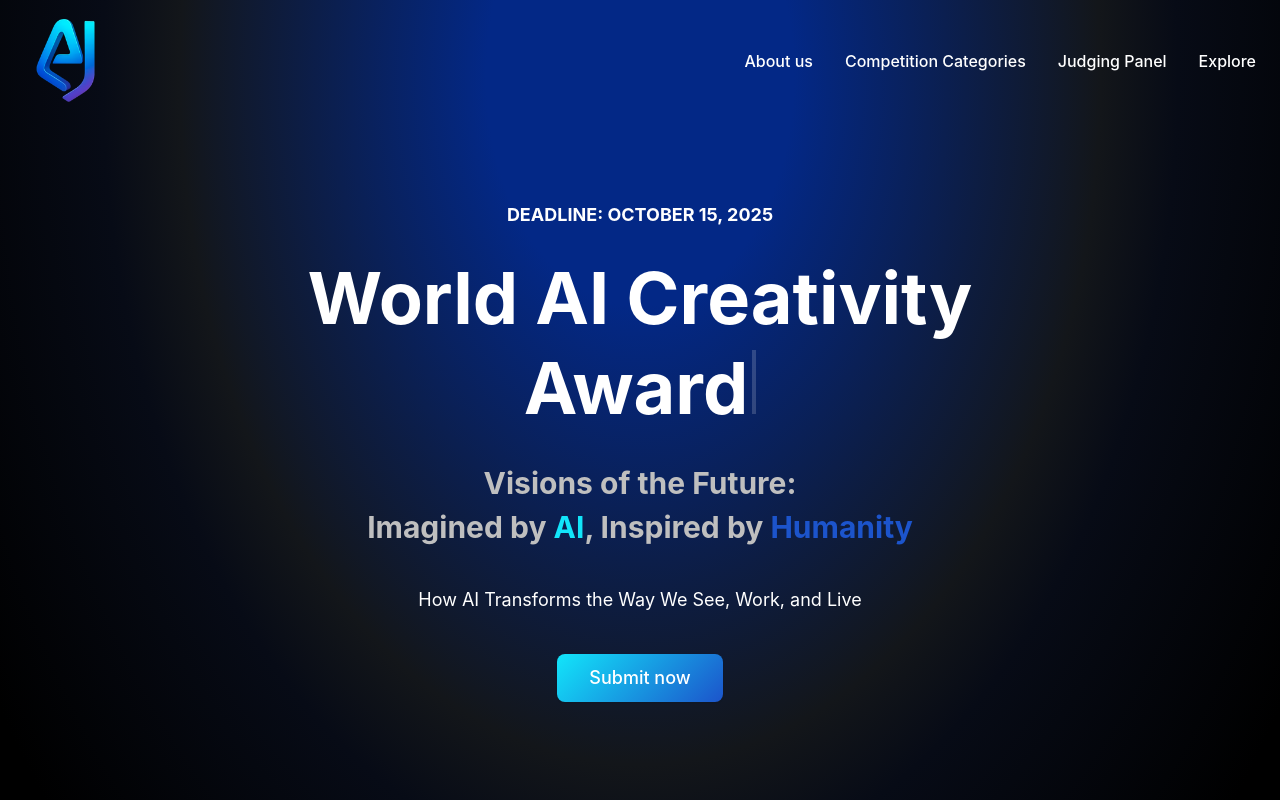
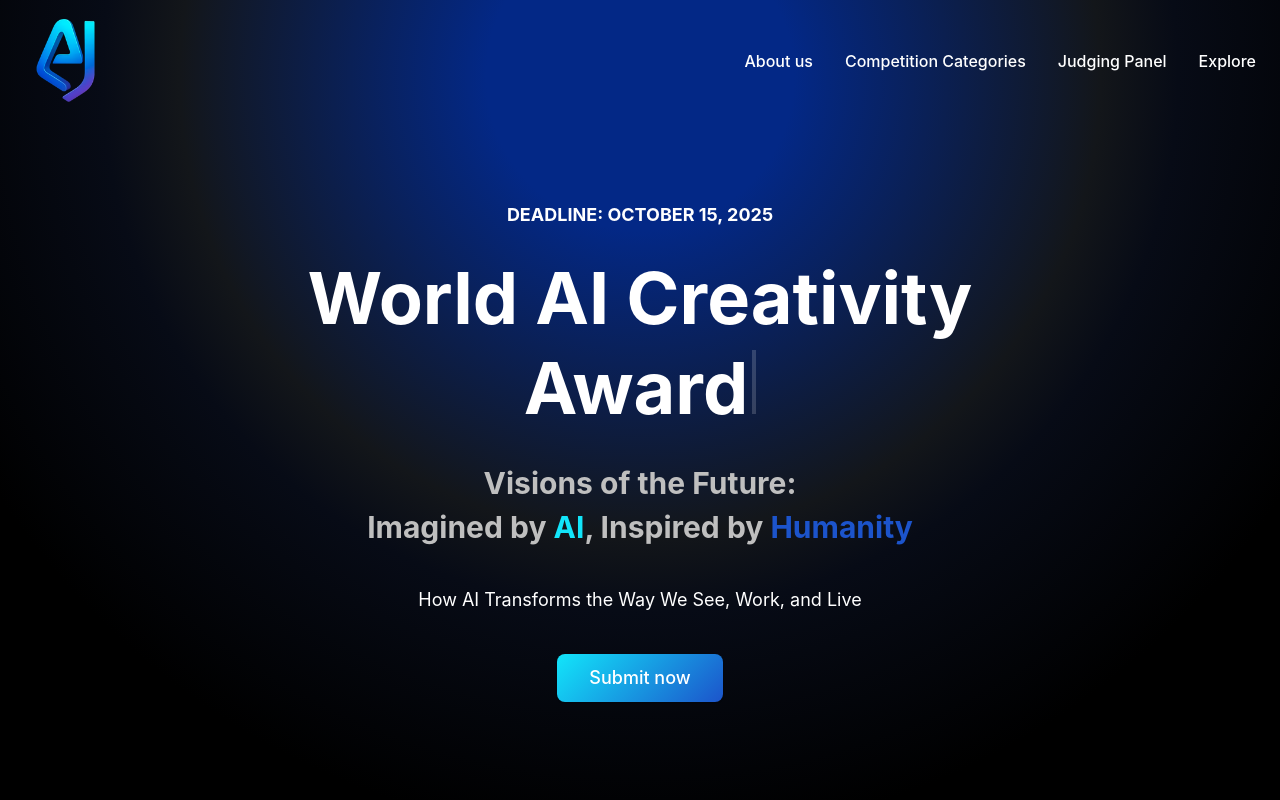
Before and after one commit to TrietTran1701/ai-landing-ueh, a Next.js app: page / in a window 1280 px wide. Shown: the top 800 px of the page. Built offline with nearby package versions, Linux system fonts and the light colour scheme.

Commit message:
Update radial gradient background in globals.css for improved aesthetics

```diff
--- a/src/app/globals.css
+++ b/src/app/globals.css
@@ -134,7 +134,7 @@
 }
 
 .bg-radial-gradient {
-  background: radial-gradient(ellipse 60% 15% at 50% 1%,
+  background: radial-gradient(ellipse 60% 10% at 50% 1%,
     #032886 20%,
     #13161A 60%,
     #070B16 70%,
```
